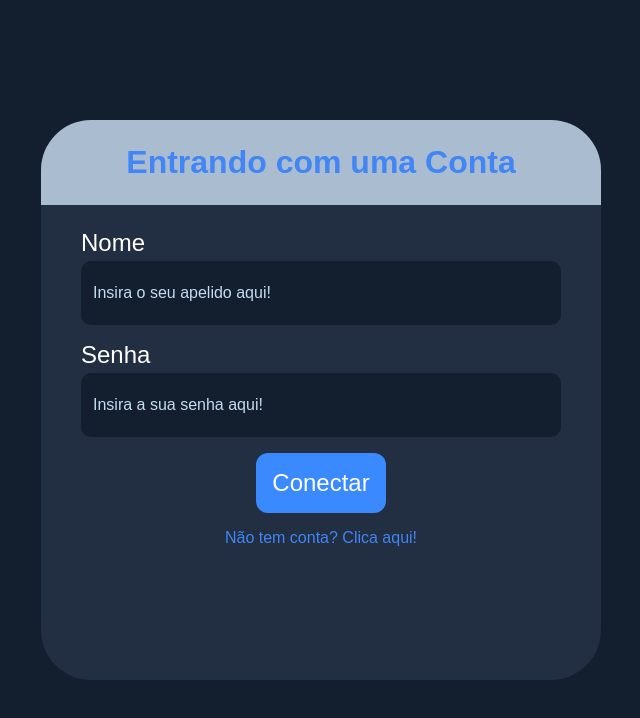
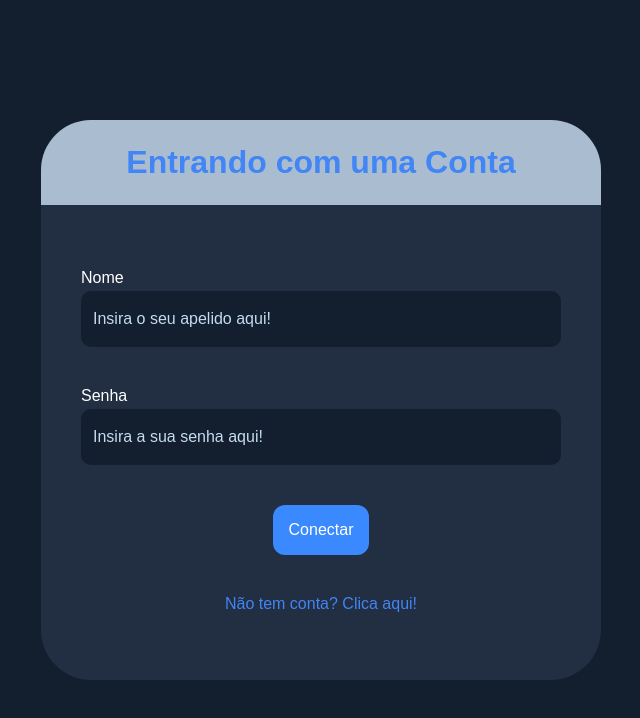
Before and after one commit to AdrielKlem/chatroom, a React (Vite) app: page / in a window 1280 px wide. Shown: the top 718 px of the page, without its empty margins (319-959 px from the left). Built offline with nearby package versions, Linux system fonts and the light colour scheme.

Commit message:
update form

```diff
--- a/src/components/Button/styles.ts
+++ b/src/components/Button/styles.ts
@@ -6,7 +6,7 @@ export const Container = styled.button`
 
     margin: 0 auto;
     padding: 1.6rem;
-    font-size: 2.4rem;
+    font-size: 1.6rem;
 
     border-radius: 1.2rem;
 
--- a/src/components/Input/styles.ts
+++ b/src/components/Input/styles.ts
@@ -10,7 +10,7 @@ export const Container = styled.div`
 `
 
 export const InputElement = styled.input`
-    height: 6.4rem;
+    height: 5.6rem;
     width: 100%;
     padding: 0 1.2rem;
 
@@ -21,10 +21,10 @@ export const InputElement = styled.input`
 
     &::placeholder {
         color: ${({ theme }) => theme.colors.thirdColor};
-        font-size: 1.6rem;
+        font-size: clamp(.6rem, 2vw + .6rem, 1.6rem);
     }
 `
 
 export const Label = styled.label`
-    font-size: clamp(.6rem, 2vw + .6rem, 2.4rem);
+    font-size: clamp(.6rem, 2vw + .6rem, 1.6rem);
 `
--- a/src/pages/LogIn/styles.ts
+++ b/src/pages/LogIn/styles.ts
@@ -18,7 +18,7 @@ export const FormSection = styled.div `
     display: flex;
     flex-direction: column;
     align-items: center;
-    gap: 2.4rem;
+    gap: 6.4rem;
 
     .heading {
         background-color: ${({ theme }) => theme.colors.primaryBackground};
@@ -38,7 +38,7 @@ export const Form = styled.div`
     display: flex;
     flex-direction: column;
     align-items: center;
-    gap: 1.6rem;
+    gap: 4rem;
 
     padding: 0 4rem;
     margin: 0 0 1.6rem;
--- a/src/pages/SignUp/index.tsx
+++ b/src/pages/SignUp/index.tsx
@@ -1,4 +1,4 @@
-import { Container, Form, FormSection } from "../LogIn/styles"
+import { Container, Form, FormSection } from "./styles"
 import { Input } from "../../components/Input"
 import { Button } from "../../components/Button"
 
```
